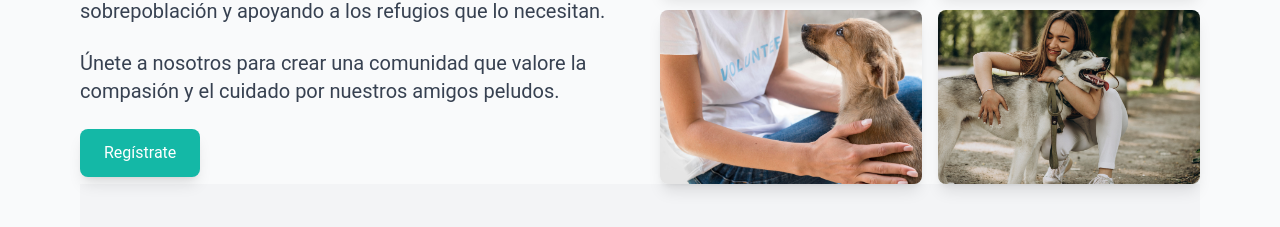
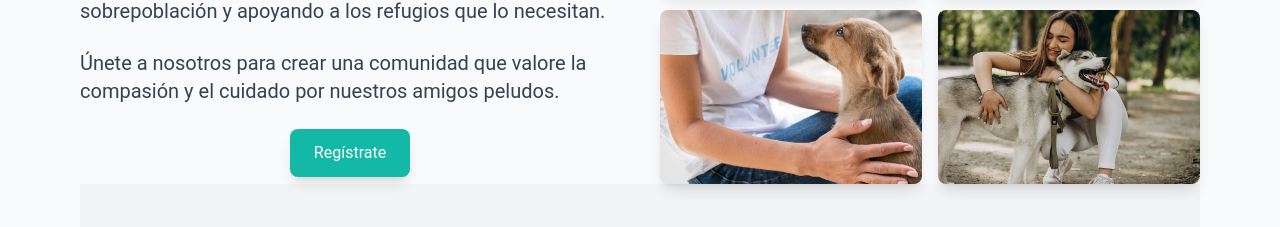
Before and after one commit to igrowker/i004-pawsome-front, a React (Vite) app: page /about in a window 1280 px wide. Shown: the part 487-714 px from the top of the page. Built offline with nearby package versions, Linux system fonts and the light colour scheme; no server answers.

Commit message:
center button register on About and review footer styles

```diff
--- a/src/views/About.tsx
+++ b/src/views/About.tsx
@@ -1,6 +1,6 @@
 import React from "react";
 import { Link } from "react-router-dom";
-import { FaHeart, FaBalanceScale, FaHandshake } from 'react-icons/fa';
+import { FaHeart, FaBalanceScale, FaHandshake } from "react-icons/fa";
 
 const AboutUs: React.FC = () => {
   return (
@@ -30,12 +30,15 @@ const AboutUs: React.FC = () => {
           <p className="text-lg sm:text-xl leading-relaxed">
             Únete a nosotros para crear una comunidad que valore la compasión y el cuidado por nuestros amigos peludos.
           </p>
+          <div className="flex justify-center">
+            {/* Botón centrado */}
             <Link
               to="/signin"
               className="inline-block bg-teal-500 text-white py-3 px-6 rounded-lg shadow-lg hover:bg-teal-600 transition duration-300"
             >
               Regístrate
             </Link>
+          </div>
         </div>
 
         {/* Imágenes */}
@@ -77,7 +80,6 @@ const AboutUs: React.FC = () => {
             <div className="bg-white p-6 rounded-lg shadow-lg hover:shadow-xl transition duration-300">
               <div className="flex items-center justify-center bg-teal-500 text-white w-16 h-16 rounded-full mx-auto mb-4">
                 <FaHeart className="h-8 w-8" />
-
               </div>
               <h3 className="text-xl font-semibold text-center text-gray-800 mb-2">
                 Compasión
@@ -113,7 +115,6 @@ const AboutUs: React.FC = () => {
           </div>
         </div>
       </section>
-
     </div>
   );
 };
```
Also changed, not shown: src/components/Footer.tsx (+7 -9 lines). Lines whose indentation alone changed are shown as unchanged.
